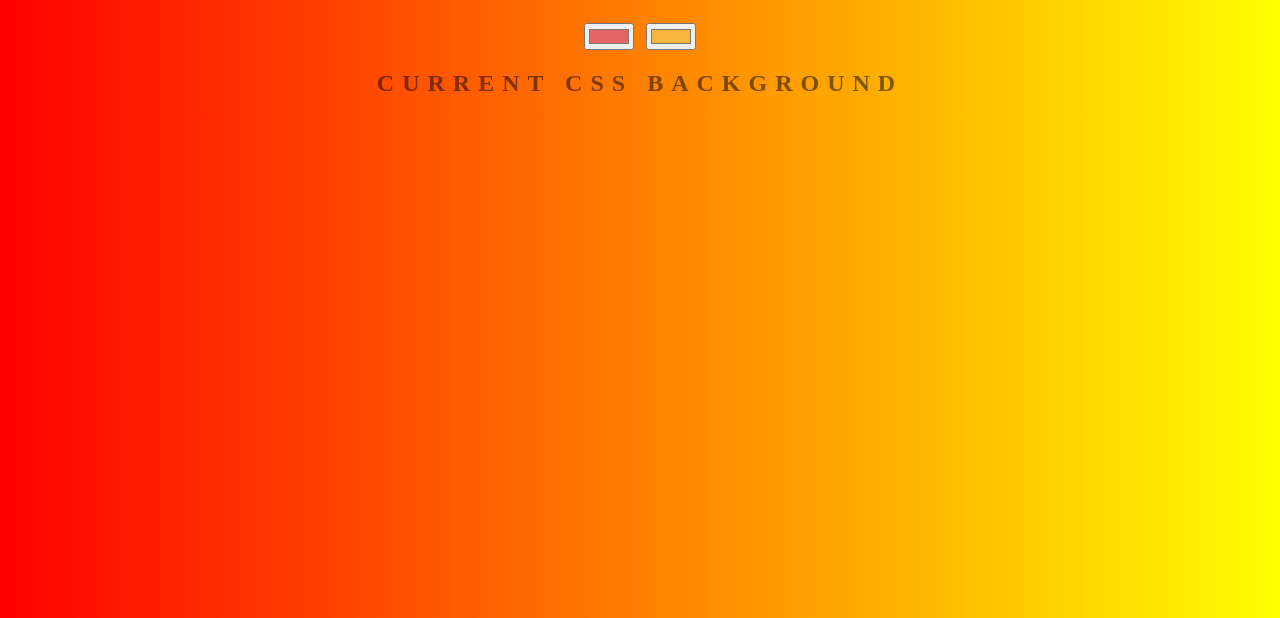
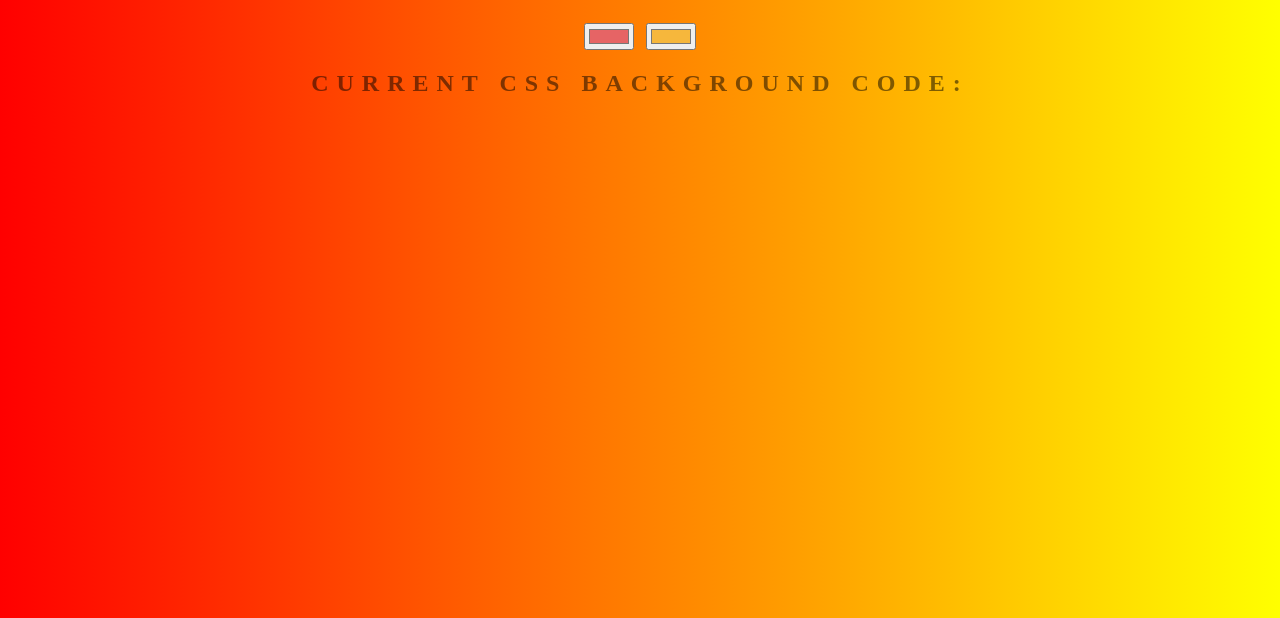
Before and after one commit to SergejKubat/background-generator, a plain HTML site: page index.html in a window 1280 px wide. Shown: the part 182-800 px from the top of the page. Drawn offline with Linux system fonts and the light colour scheme.

Commit message:
Neka mala izmena

```diff
--- a/index.html
+++ b/index.html
@@ -9,7 +9,7 @@
 	<h1>Background Generator by SK</h1>
 	<input type="color" id="color1" value="#e66465">
 	<input type="color" id="color2" value="#f6b73c">
-	<h2>Current CSS Background</h2>
+	<h2>Current CSS Background code:</h2>
 	<h3></h3>
 
 	<script type="text/javascript" src="script.js"></script>
```
